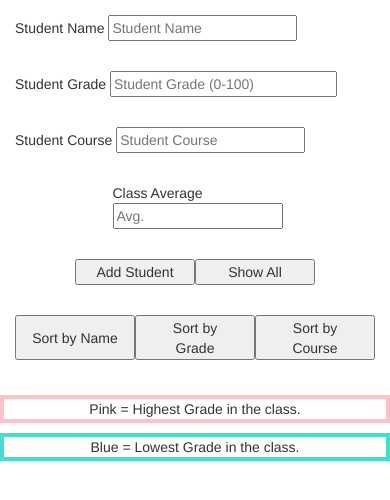
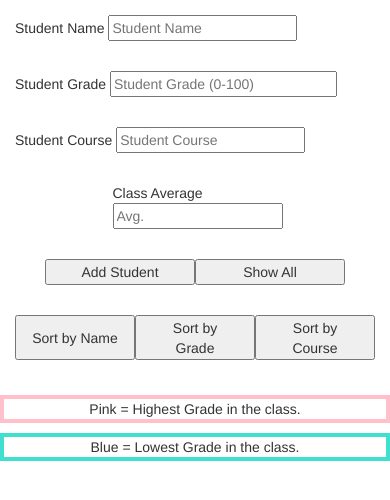
Before and after one commit to mkidushim/public_c4_SGT, a plain HTML site: page index.html in a window 390 px wide. Drawn offline with nearby package versions, Linux system fonts and the light colour scheme.

Commit message:
fixed mobile interface #3

```diff
--- a/index.html
+++ b/index.html
@@ -30,8 +30,8 @@
                 <input id="student_display" placeholder="Avg." type="number" readonly>
             </div>
             <div class="col-md-12 col-xs-12 col-sm-12 buttons">
-                <button type="button" id='add_btn' class="s_add col-lg-2 col-md-2 col-md-offset-3 col-xs-4 col-xs-offset-2 col-sm-6">Add Student</button>
-                <button id="update" type="button" class="col-lg-2 col-md-2 col-md-offset-1 col-xs-4  col-sm-6">Show All</button>
+                <button type="button" id='add_btn' class="s_add col-lg-2 col-md-2 col-md-offset-3 col-xs-5 col-xs-offset-1 col-sm-6">Add Student</button>
+                <button id="update" type="button" class="col-lg-2 col-md-2 col-md-offset-1 col-xs-5 col-sm-6">Show All</button>
             </div>
             <div class="col-md-12 col-xs-12 col-sm-12 sort">
                 <button id="sort_name" type="button" class="col-md-2 col-md-1 col-md-offset-4 col-xs-4  col-sm-4">Sort by Name</button>
```
